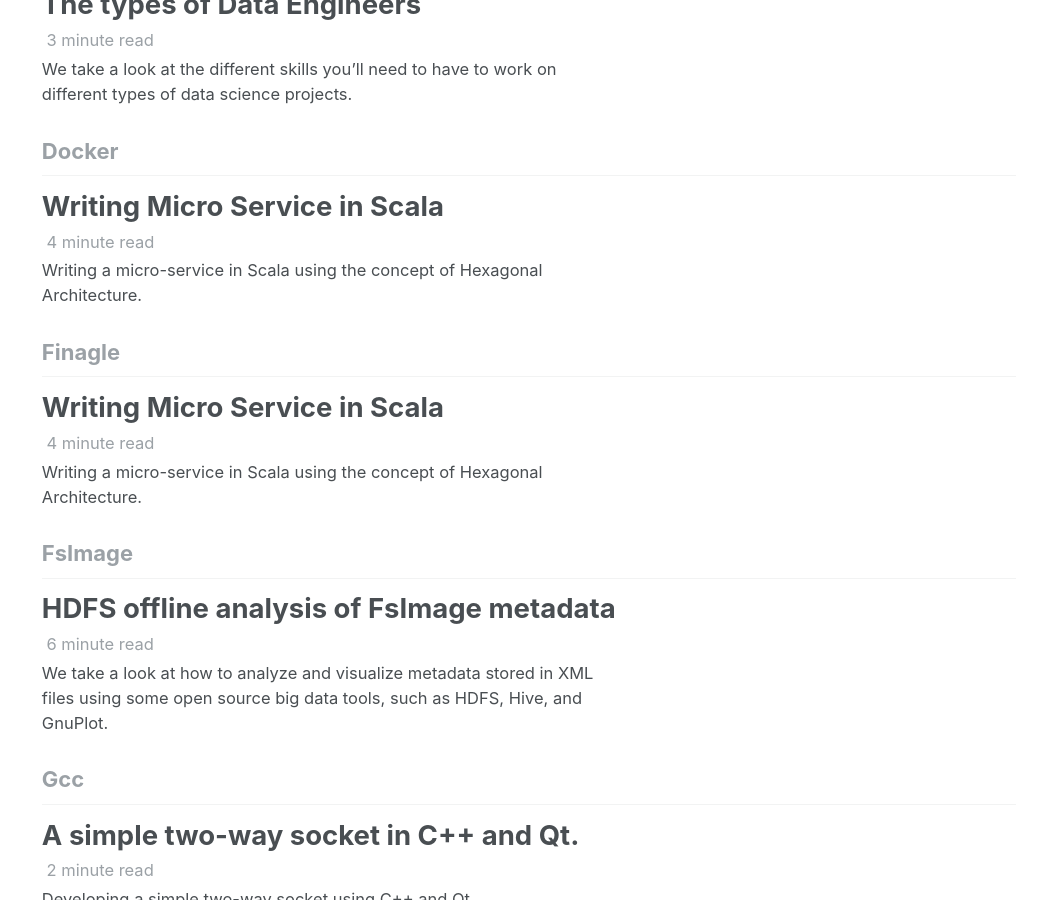
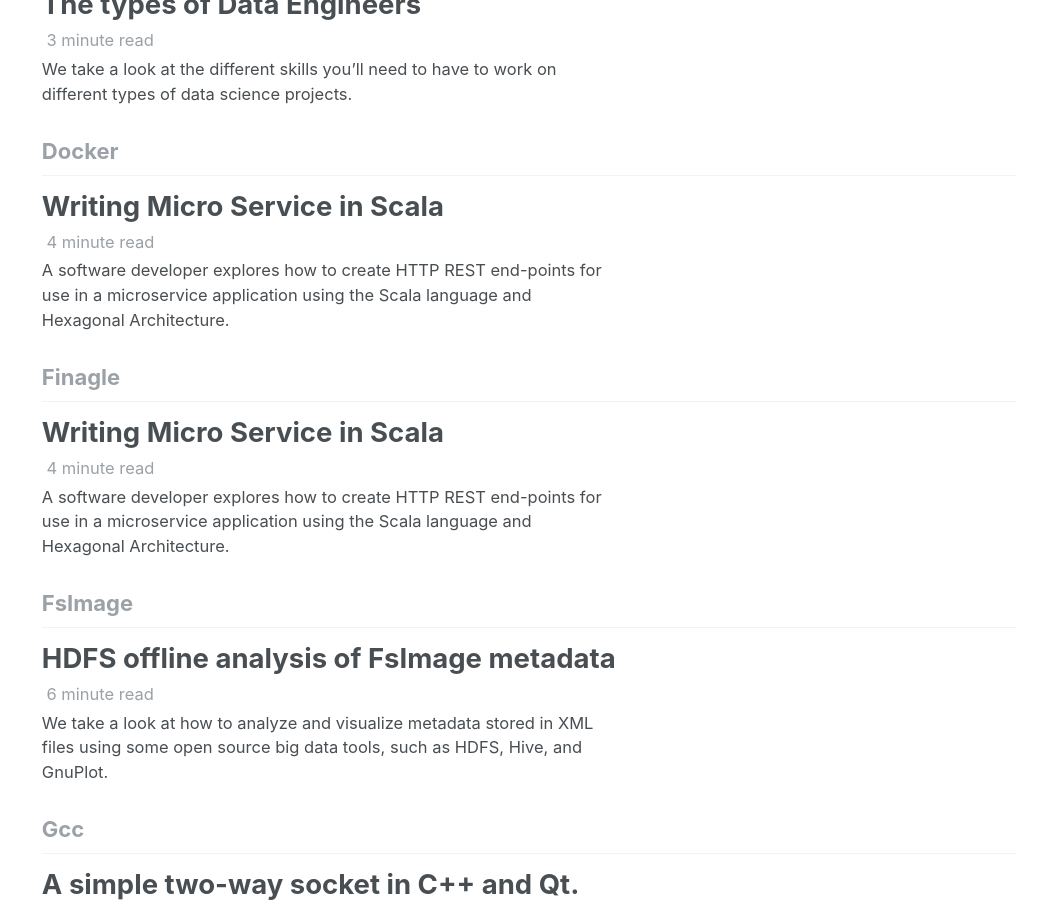
Before and after one commit to edersoncorbari/edersoncorbari.github.io, a Jekyll site: the page built from _pages/tag-archive.html, in a window 1280 px wide and 900 px high, scrolled down 1671 px. Shown: the whole window, without its empty margins (242-1280 px from the left). Built offline with Jekyll 4.4.1, drawn with Linux system fonts in a browser that asks for light colours; an icon font too large for the unit is left out; a script bundle is joined from its source files by our own code; library files that are not in the unit come from our copies; some of the changed text lies outside the part shown.

Commit message:
Update 2019-07-07-writing-micro-service-in-scala.md

```diff
--- a/_posts/2019-07-07-writing-micro-service-in-scala.md
+++ b/_posts/2019-07-07-writing-micro-service-in-scala.md
@@ -3,7 +3,7 @@
 title: "Writing Micro Service in Scala"
 categories:
     - Tutorials
-excerpt: Writing a micro-service in Scala using the concept of Hexagonal Architecture.
+excerpt: A software developer explores how to create HTTP REST end-points for use in a microservice application using the Scala language and Hexagonal Architecture.
 tags:
     - Scala
     - Micro-Services
```
